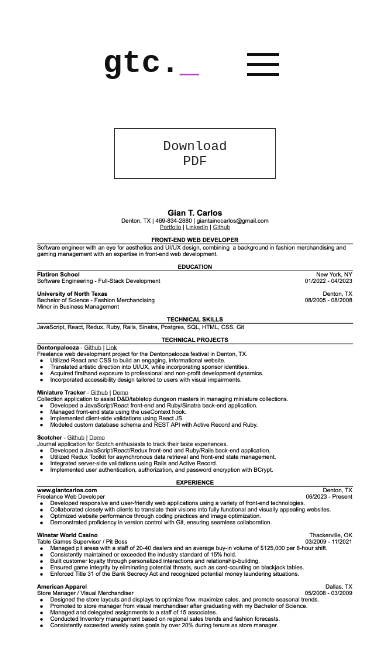
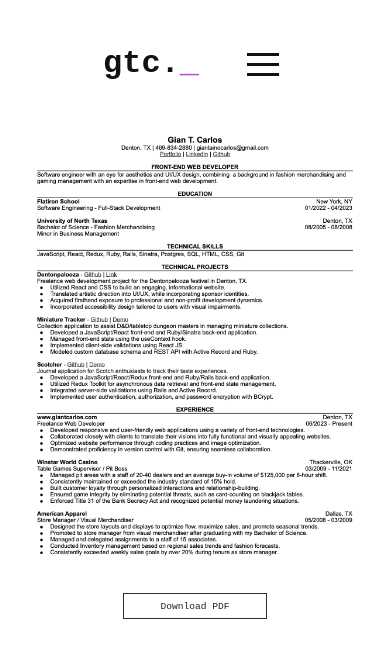
Before and after one commit to giantcarlos/dev-portfolio, a React (Create React App) app: page /#/cv in a window 390 px wide. Shown: the top 668 px of the page. Built offline with nearby package versions, Linux system fonts and the light colour scheme.

Commit message:
move pdf button to bottom, edit bio margins

```diff
--- a/src/App.css
+++ b/src/App.css
@@ -129,7 +129,7 @@
 }
 
 .bio {
-  margin-top: 5rem;
+  margin-top: 3.5rem;
   margin-left: auto;
   margin-right: auto;
   text-align: left;
@@ -150,7 +150,7 @@
 }
 
 .cv {
-  margin-bottom: 3.5rem;
+  margin-top: 1.625rem;
   animation: fadeIn .75s;
 }
 
@@ -249,7 +249,7 @@
 }
 
 .button2 {
-  width: 15%;
+  width: 10.5rem;
   font-family: inherit;
   padding: .3rem 2rem;
   background-color: white;
@@ -257,7 +257,6 @@
 }
 
 .pdf-button {
-  margin-top: 2rem;
   display: block;
   animation: fadeIn .75s;
 }
@@ -285,11 +284,19 @@
   .card-details {
     font-size: 1rem;
   }
-  .button, .button2 {
-    border: 1.5px solid #303030;
-    width: 45%;
+  .button {
+    border: 1.375px solid #303030;
+    width: 10.5rem;
     font-family: inherit;
-    padding: .6rem 2rem;
+    padding: .5rem 2rem;
+    color: #222;
+  }
+  .button2 {
+    border: 1.375px solid #303030;
+    font-size: .6rem;
+    width: 9rem;
+    font-family: inherit;
+    padding: .4rem 2rem;
     color: #222;
   }
   h1 {
--- a/src/Components/CV.js
+++ b/src/Components/CV.js
@@ -4,6 +4,9 @@
 function CV() {
   return (
     <>
+      <div className='cv'>
+        <img src={'/gianresume.png'} className='cv-image'/>
+      </div>
       <a
         className="pdf-button"
         href={ResumePdf}
@@ -13,9 +16,6 @@
       >
         <button className="button2">Download PDF</button>
       </a>
-      <div className='cv'>
-        <img src={'/gianresume.png'} className='cv-image'/>
-      </div>
     </>
   )
 }
```
